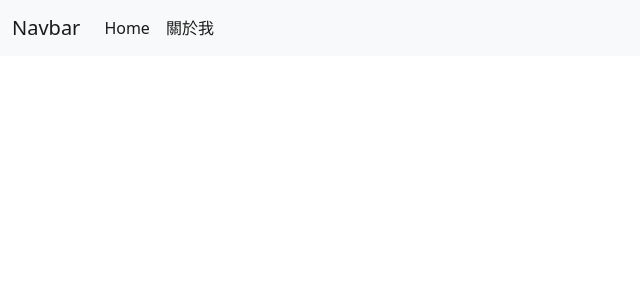
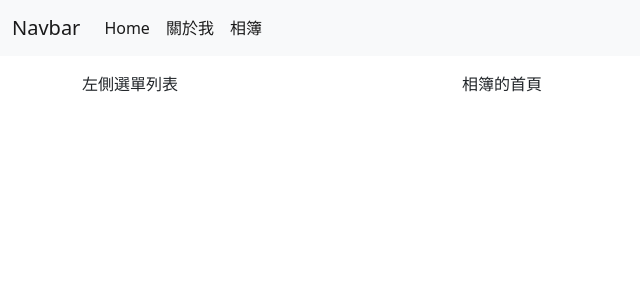
Before and after one commit to MIN82814/routerClass, a React (Vite) app: page /album in a window 1280 px wide. Before the commit this address had no page. Shown: the top 300 px of the page, without its empty margins (0-640 px from the left). Built offline with nearby package versions, Linux system fonts and the light colour scheme.

Commit message:
新增 Album 相關頁面，更新 Navbar 以支援新路由，並在 package.json 和 package-lock.json 中新增 axios 依賴

```diff
--- a/package.json
+++ b/package.json
@@ -11,6 +11,7 @@
     "deploy": "gh-pages -d dist"
   },
   "dependencies": {
+    "axios": "^1.13.2",
     "react": "^19.2.0",
     "react-dom": "^19.2.0",
     "react-router-dom": "^7.11.0"
--- a/src/App.jsx
+++ b/src/App.jsx
@@ -1,8 +1,10 @@
 import { useState } from "react";
 import Navbar from "./components/navbar.jsx";
-import {Routes,Route} from "react-router-dom";
+import { Routes, Route } from "react-router-dom";
 import Home from "./pages/Home";
 import About from "./pages/About";
+import AlbumLayout from "./pages/AlbumLayout";
+import AlbumIndex from "./pages/AlbumIndex";
 
 function App() {
   return (
@@ -10,12 +12,15 @@
       <Navbar />
       {/*把Routes加在輸出內容裡面，內層加入Route是對應一個個路徑*/}
       <div className="container mt-3">
-<Routes>
-     {/*當進入到path路徑時，element要渲染哪個元件*/}
-<Route path="/" element={<Home/>}></Route>
-<Route path="/about" element={<About/>}></Route>
-</Routes>
-
+        <Routes>
+          {/*當進入到path路徑時，element要渲染哪個元件*/}
+          <Route path="/" element={<Home />}></Route>
+          <Route path="/about" element={<About />}></Route>
+          <Route path="/album" element={<AlbumLayout />}>
+            {/*path="index"改為index會是子路由預設指定的元件*/}
+            <Route index element={<AlbumIndex />}></Route>
+          </Route>
+        </Routes>
       </div>
     </>
   );
--- a/src/components/navbar.jsx
+++ b/src/components/navbar.jsx
@@ -1,4 +1,4 @@
-import{Link}from"react-router-dom";
+import { Link } from "react-router-dom";
 
 export default function Navbar() {
   return (
@@ -10,12 +10,21 @@
         <div className="collapse navbar-collapse" id="navbarSupportedContent">
           <ul className="navbar-nav me-auto mb-2 mb-lg-0">
             <li className="nav-item">
-               {/*把連結換成link*/}
+              {/*把連結換成link*/}
               {/* to='/' 會回到跟目錄/上面*/}
-                <Link  className="nav-link active" to='/'>Home</Link >
+              <Link className="nav-link active" to="/">
+                Home
+              </Link>
             </li>
-             <li className="nav-item">
-                <Link  className="nav-link active" to='/about'>關於我</Link >
+            <li className="nav-item">
+              <Link className="nav-link active" to="/about">
+                關於我
+              </Link>
+            </li>
+            <li className="nav-item">
+              <Link className="nav-link active" to="/album">
+                相簿
+              </Link>
             </li>
           </ul>
         </div>
--- /dev/null
+++ b/src/pages/AlbumIndex.jsx
@@ -0,0 +1,3 @@
+export default function AlbumIndex() {
+  return <div>相簿的首頁</div>;
+}
--- /dev/null
+++ b/src/pages/AlbumLayout.jsx
@@ -0,0 +1,12 @@
+import { Outlet } from "react-router-dom";
+
+export default function AlbumLayout() {
+  return (
+    <div className="row">
+      <div className="col-4">左側選單列表</div>
+      <div className="col-8">
+        <Outlet />
+      </div>
+    </div>
+  );
+}
```
Also changed, not shown: 2 other files (tests, documents, lock files or other folders).
